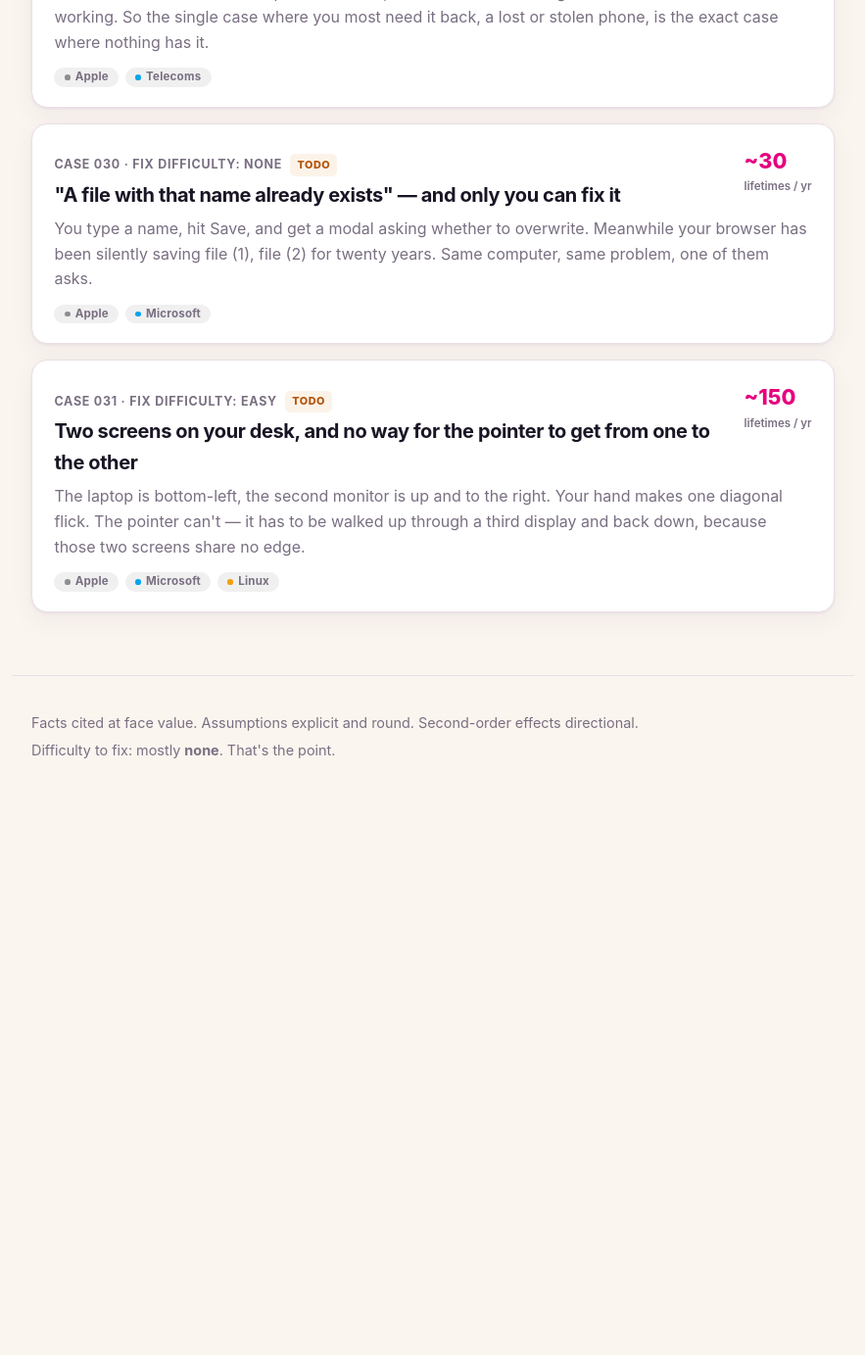
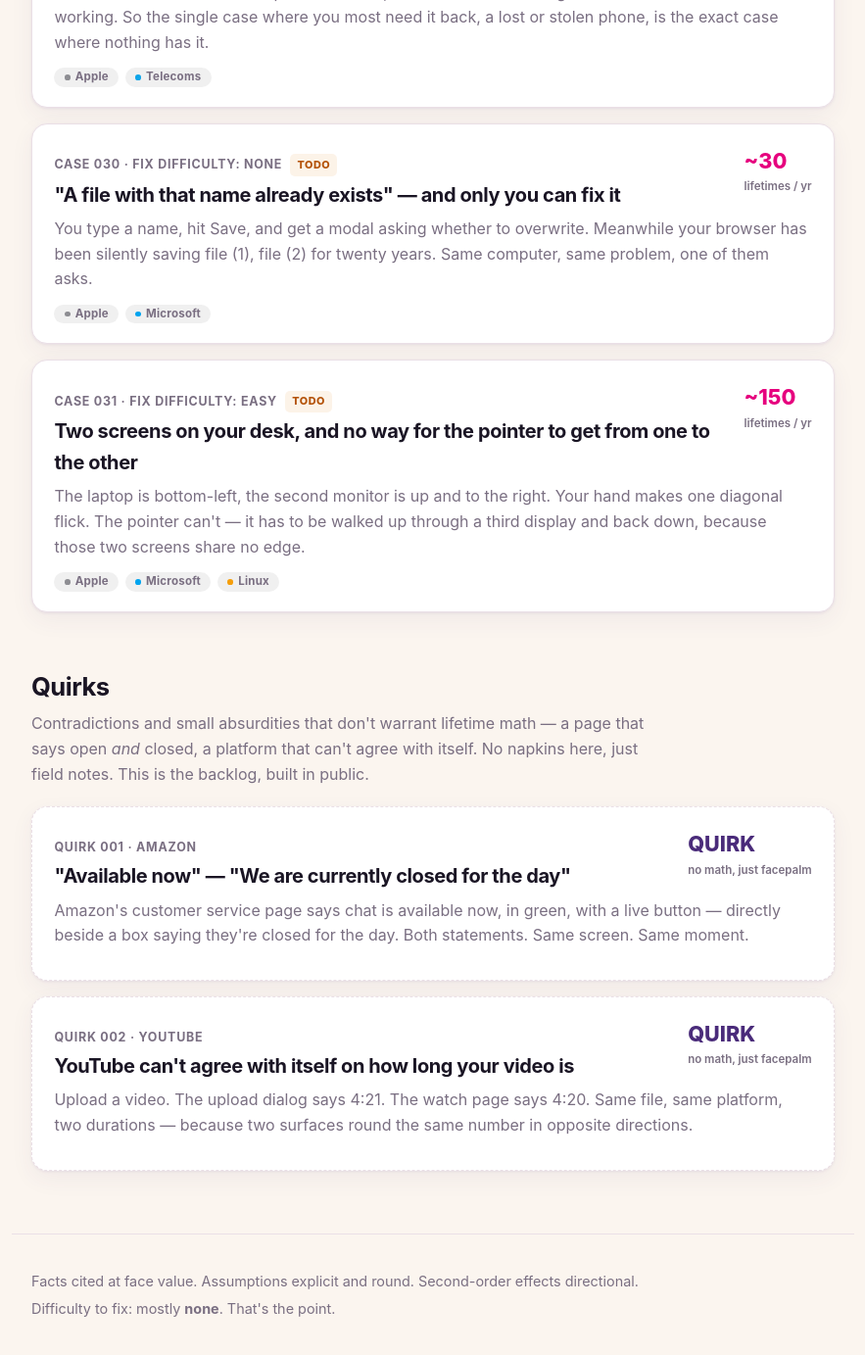
Before and after one commit to PlanetaryCouncil/ux, a Jekyll site: the page built from index.md, in a window 1280 px wide and 1400 px high, scrolled down 7157 px. Shown: the top 1383 px of the window at 98% size, without its empty margins (198-1081 px from the left). Built offline with Jekyll 4.4.1, drawn with Linux system fonts in a browser that asks for light colours; before the commit the page ends 7987 px from its top, so only the background shows below that.

Commit message:
Add quirks section: contradictions too small for lifetime math
Two inaugural quirks, both with screenshots: Amazon's "Available now /
currently closed" chat page, and YouTube showing 4:21 and 4:20 for the
same file on two surfaces. Also embeds the real display-arrangement
screenshot into case 031.

Co-Authored-By: Claude Haiku 4.5 <noreply@anthropic.com>

```diff
--- a/_config.yml
+++ b/_config.yml
@@ -14,6 +14,9 @@ collections:
   cases:
     output: true
     permalink: /cases/:name/
+  quirks:
+    output: true
+    permalink: /quirks/:name/
 
 defaults:
   - scope:
@@ -21,6 +24,11 @@ defaults:
       type: cases
     values:
       layout: case
+  - scope:
+      path: ""
+      type: quirks
+    values:
+      layout: quirk
 
 exclude:
   - ROADMAP.md
--- /dev/null
+++ b/_quirks/001-amazon-chat-open-and-closed.md
@@ -0,0 +1,23 @@
+---
+number: 1
+title: "\"Available now\" — \"We are currently closed for the day\""
+tagline: "Amazon's customer service page says chat is available now, in green, with a live button — directly beside a box saying they're closed for the day. Both statements. Same screen. Same moment."
+quirk_line: "One page, two truths: 🟢 Available now · We are currently closed for the day."
+vendor: "Amazon"
+---
+
+The customer-service page offers **Chat with us**, stamps it 🕐 **Available now** in reassuring
+green, highlights a **Start chatting now** button, even labels the whole card **Recommended** — and,
+in a box directly to the right, announces: *"We are currently closed for the day. The normal
+business hours are from 06:00 to 00:00."* There's no lifetime math to run here: you lose a few
+seconds and a little faith. But it's a perfect specimen of the genre — two components each shipped
+a true sentence, and nobody read the page as a whole. The chat widget knows the bots are awake. The
+hours module knows the humans aren't. The page is where they were supposed to meet, and didn't.
+
+![Amazon customer service: "Chat with us" offered directly above a notice that chat is currently closed](/images/quirks/001-amazon-chat-closed.png)
+
+## Why quirks exist
+
+Some things aren't worth a napkin. A contradiction like this wastes seconds, not lifetimes — but it
+reveals the same disease the big cases do: **nobody looked at the screen the way a human would.**
+Quirks are the field notes. Cases are the invoices.
--- /dev/null
+++ b/_quirks/002-youtube-two-durations.md
@@ -0,0 +1,37 @@
+---
+number: 2
+title: "YouTube can't agree with itself on how long your video is"
+tagline: "Upload a video. The upload dialog says 4:21. The watch page says 4:20. Same file, same platform, two durations — because two surfaces round the same number in opposite directions."
+quirk_line: "One file, one platform, two durations: 4:21 in the studio, 4:20 on the watch page."
+vendor: "YouTube"
+---
+
+You encode a video aiming for a displayed length of exactly **4:20** — a number people care about,
+as numbers go. You even *expect* YouTube to fumble it, so you upload an unlisted test. And it
+fumbles it in the best possible way: YouTube Studio's upload dialog shows **4:21**, while the
+public watch page for the *same file* shows **4:20**.
+
+![YouTube Studio upload dialog showing the video's duration as 4:21](/images/quirks/002-youtube-duration-studio.png)
+
+![The watch page for the same video showing 4:20](/images/quirks/002-youtube-duration-watch.png)
+
+## What's actually happening
+
+The file's true duration is almost never a round number. AAC audio is packed in 1024-sample frames
+and encoders pad the final frame, so a "4:20" export typically lands at 260.02–260.05 seconds in
+the container. Then two YouTube surfaces disagree on what to do with the fraction: one **rounds
+up** (260.03 → 4:21), the other **truncates** (→ 4:20). Neither is wrong about the number. They're
+wrong about each other.
+
+## The workaround
+
+Encode strictly **under** the target — the last frame at 4:19;29 (30fps) rather than 4:20;00 — so
+that even after audio padding, every rounding mode lands on 4:20. Which is an absurd sentence to
+have to write: the way to make a video display as four-twenty is to make it *not* four minutes
+twenty seconds long.
+
+## Why it's a quirk, not a case
+
+The seconds lost are real but tiny, and mostly paid by people chasing round numbers. What earns it
+a spot is the contradiction: a platform this size showing **two different durations for one file**,
+because nobody decided, once, platform-wide, how to round half a second.
--- a/assets/style.css
+++ b/assets/style.css
@@ -272,3 +272,12 @@ table.data thead .mid { color: var(--pink); }
 .prose h1 { font-size: clamp(1.8rem, 5vw, 2.6rem); letter-spacing: -.03em; }
 .prose h2 { margin-top: 2rem; letter-spacing: -.01em; }
 .prose { max-width: 68ch; }
+
+/* Quirks — contradictions too small for lifetime math */
+.quirks-section { margin-top: 3.5rem; }
+.section-head { font-size: 1.6rem; letter-spacing: -.02em; margin-bottom: .3rem; }
+.section-lede { color: var(--muted); max-width: 62ch; margin: 0 0 1.25rem; }
+.quirk-card { border-style: dashed; }
+.quirk-card:hover { border-color: var(--purple); }
+.quirk-num, .quirk-tag { color: var(--purple); }
+@media (prefers-color-scheme: dark) { .quirk-num, .quirk-tag { color: #b79be0; } }
--- a/index.md
+++ b/index.md
@@ -54,6 +54,28 @@ title: Lifetimes saved
   {% endfor %}
 </div>
 
+{% if site.quirks.size > 0 %}
+<section class="quirks-section" id="quirks">
+  <h2 class="section-head">Quirks</h2>
+  <p class="section-lede">Contradictions and small absurdities that don't warrant lifetime math — a page that says open <em>and</em> closed, a platform that can't agree with itself. No napkins here, just field notes. This is the backlog, built in public.</p>
+  <div class="case-list">
+    {% assign qsorted = site.quirks | sort: "number" %}
+    {% for q in qsorted %}
+    <a class="case-card quirk-card" href="{{ q.url | relative_url }}">
+      <div class="row">
+        <div>
+          <div class="kicker">Quirk {{ q.number | prepend: '00' | slice: -3, 3 }}{% if q.vendor %} · {{ q.vendor }}{% endif %}</div>
+          <h3>{{ q.title }}</h3>
+        </div>
+        <div class="card-metric proof-metric">QUIRK<small>no math, just facepalm</small></div>
+      </div>
+      <p class="tagline">{{ q.tagline }}</p>
+    </a>
+    {% endfor %}
+  </div>
+</section>
+{% endif %}
+
 <script>
 (function(){
   var bar=document.querySelector('.filter-bar');
```
Also changed, not shown: _cases/031-diagonal-display-traversal.md (+6 -1 lines), _layouts/quirk.html (added, +28 -0 lines), images/031-display-arrangement.png (added), images/quirks/001-amazon-chat-closed.png (added), images/quirks/002-youtube-duration-studio.png (added), images/quirks/002-youtube-duration-watch.png (added).
